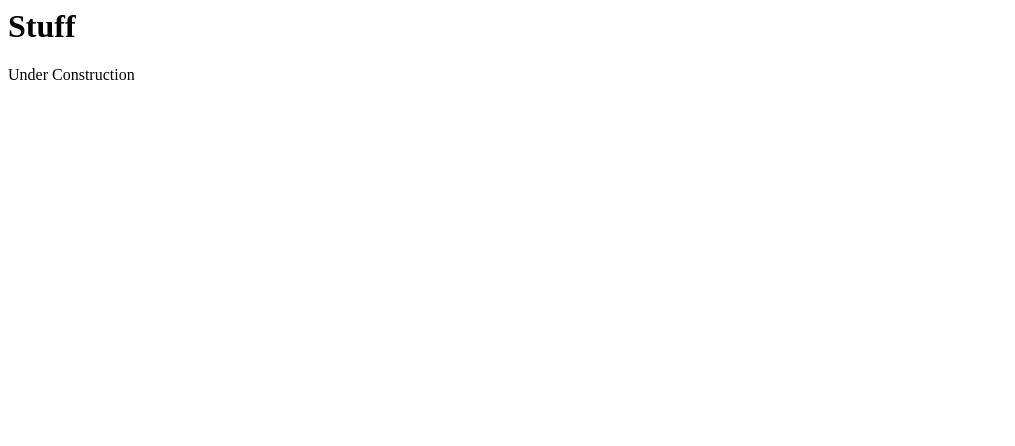
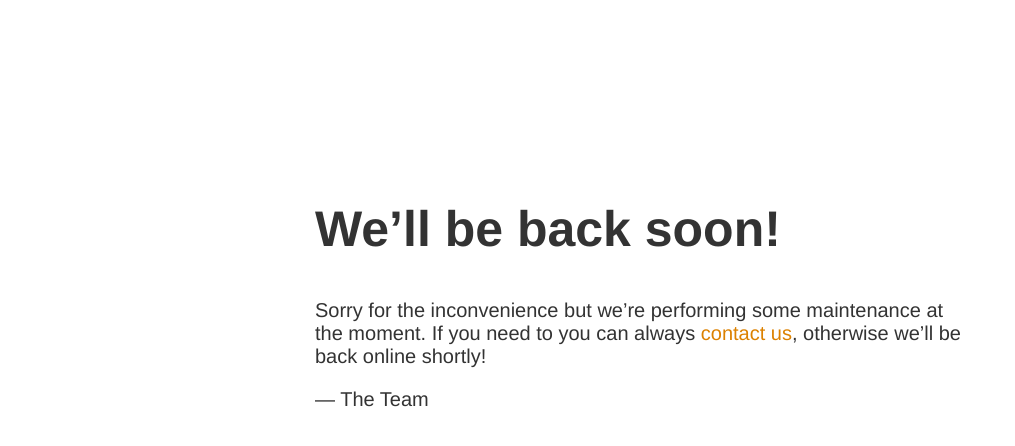
Before and after one commit to ellumlabs/ellumlabs.github.io, a plain HTML site: page index.html in a window 1280 px wide. Shown: the whole page, without its empty margins (0-1015 px from the left). Drawn offline with Linux system fonts and the light colour scheme.

Commit message:
Update index.html

```diff
--- a/index.html
+++ b/index.html
@@ -1,2 +1,18 @@
-<h1>Stuff</h1>
-<p>Under Construction</p>
+<!doctype html>
+<title>Site Maintenance</title>
+<style>
+  body { text-align: center; padding: 150px; }
+  h1 { font-size: 50px; }
+  body { font: 20px Helvetica, sans-serif; color: #333; }
+  article { display: block; text-align: left; width: 650px; margin: 0 auto; }
+  a { color: #dc8100; text-decoration: none; }
+  a:hover { color: #333; text-decoration: none; }
+</style>
+
+<article>
+    <h1>We&rsquo;ll be back soon!</h1>
+    <div>
+        <p>Sorry for the inconvenience but we&rsquo;re performing some maintenance at the moment. If you need to you can always <a href="mailto:#">contact us</a>, otherwise we&rsquo;ll be back online shortly!</p>
+        <p>&mdash; The Team</p>
+    </div>
+</article>
```
